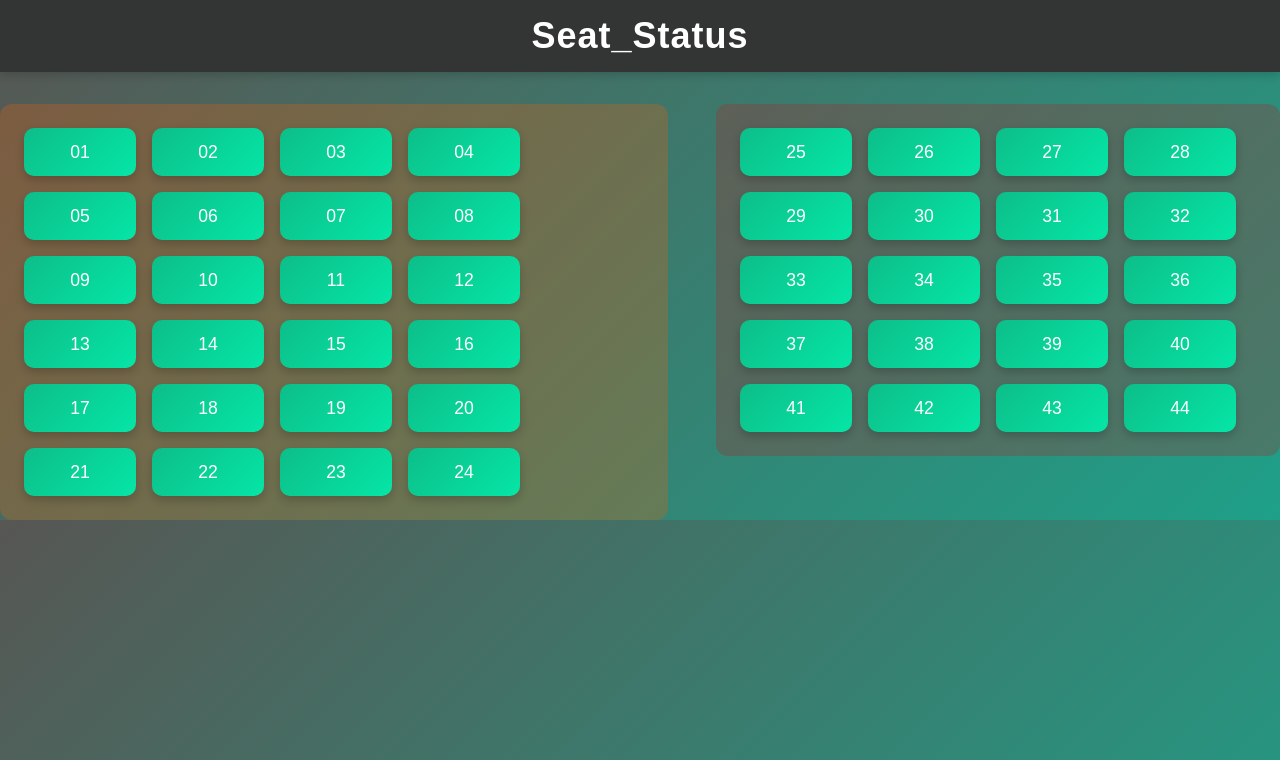
After one commit to sachinrawat6264384464/lakshya-luk, a Django app: page /seat/ in a window 1280 px wide. The commit adds this page. Shown: the top 760 px of the page. Run offline with Django 4.2, Linux system fonts and the light colour scheme.

Commit message:
make a seat stuts

```diff
--- a/CoachHub/urls.py
+++ b/CoachHub/urls.py
@@ -30,6 +30,7 @@ urlpatterns = [
     path('visiter/', visiter, name='visiter'),
     path('book/', book, name='book'),
     path('fecilities/', fecilities, name='fecilities'),
+    path('seat/', seat, name='seat'),
 
 
     path('delete_visiter/<int:id>/', delete_visiter, name='delete_visiter'),
--- a/EduTrack/views.py
+++ b/EduTrack/views.py
@@ -207,3 +207,5 @@ def book(request):
 
    ]
    return render(request,"books.html",{"books":books})
+def seat(request):
+  return render(request,"seats.html")
--- a/templates/index.html
+++ b/templates/index.html
@@ -568,6 +568,7 @@ body.dark-mode {
 
         {% if is_admin %}
   <li><a href="{% url 'visiterdata' %}">Visiter_Data 📉</a></li>
+  <li><a href="{% url 'seat' %}">Sheets_data📉</a></li>
 {% else%}
         <li><a href="/fecilities/">Facilities</a></li>
 
--- /dev/null
+++ b/templates/seats.html
@@ -0,0 +1,161 @@
+{% load static %}
+<!DOCTYPE html>
+<html lang="en">
+<head>
+  <meta charset="UTF-8" />
+  <meta name="viewport" content="width=device-width, initial-scale=1.0" />
+  <title>Seat_Info</title>
+
+  <style>
+    * {
+      margin: 0;
+      padding: 0;
+      box-sizing: border-box;
+      font-family: "Poppins", sans-serif;
+    }
+
+    body {
+      background: linear-gradient(135deg, #575653, #1ea088);
+      height: auto;
+      overflow-x: hidden;
+    }
+
+    h2 {
+      letter-spacing: 1px;
+    }
+
+    .header {
+      width: 100vw;
+      height: 9vh;
+      background-color: #333535;
+      display: flex;
+      align-items: center;
+      justify-content: center;
+      color: white;
+      font-size: 1.5rem;
+      font-weight: 600;
+      box-shadow: 0 2px 10px rgba(0, 0, 0, 0.2);
+    }
+
+    .main {
+      display: flex;
+      align-items: flex-start;
+      justify-content: center;
+      gap: 3rem;
+      margin-top: 2rem;
+    }
+
+    .btns {
+      padding: 1.5rem;
+      border-radius: 12px;
+      background: rgba(255, 255, 255, 0.2);
+      display: flex;
+      flex-wrap: wrap;
+      align-items: center;
+      gap: 1rem;
+    }
+
+    button {
+      width: 7rem;
+      height: 3rem;
+      border: none;
+      border-radius: 10px;
+      font-size: 1.1rem;
+      font-weight: 500;
+      cursor: pointer;
+      color: white;
+      background: linear-gradient(135deg, #0dbe89, #05e6a6);
+      transition: all 0.3s ease;
+      box-shadow: 0 4px 10px rgba(0, 0, 0, 0.2);
+    }
+
+    button:hover {
+      transform: scale(1.05);
+      background: linear-gradient(135deg, #36d1dc, #5b86e5);
+    }
+
+    button.booked {
+      background: linear-gradient(135deg, #ff512f, #dd2476);
+    }
+
+    @media (max-width: 768px) {
+      .main {
+        flex-direction: column;
+        align-items: center;
+      }
+    }
+  </style>
+</head>
+
+<body>
+  <div class="header"><h2>Seat_Status</h2></div>
+
+  <div class="main">
+    <!-- Left Side Seats -->
+    <div class="btns" style="background-color: rgba(217, 97, 17, 0.3);">
+      <button>01</button>
+      <button>02</button>
+      <button>03</button>
+      <button>04</button>
+      <button>05</button>
+      <button>06</button>
+      <button>07</button>
+      <button>08</button>
+      <button>09</button>
+      <button>10</button>
+      <button>11</button>
+     <button>12</button>
+      <button>13</button>
+      <button>14</button>
+      <button>15</button>
+      <button>16</button>
+      <button>17</button>
+      <button>18</button>
+      <button>19</button>
+      <button>20</button>
+      <button>21</button>
+      <button>22</button>
+      <button>23</button>
+      <button>24</button>
+    </div>
+
+    <!-- Right Side Seats -->
+    <div class="btns"  style="background-color: rgba(165, 42, 42, 0.3);">
+      <button>25</button>
+      <button>26</button>
+      <button>27</button>
+      <button>28</button>
+      <button>29</button>
+      <button>30</button>
+      <button>31</button>
+      <button>32</button>
+      <button>33</button>
+      <button>34</button>
+      <button>35</button>
+      <button>36</button>
+      <button>37</button>
+      <button>38</button>
+      <button>39</button>
+      <button>40</button>
+      <button>41</button>
+      <button>42</button>
+      <button>43</button>
+      <button>44</button>
+    </div>
+  </div>
+
+  <script>
+    // ✅ All seat button selection
+    const buttons = document.querySelectorAll("button");
+
+    buttons.forEach((btns)=>{
+    btns.addEventListener("click",()=>{
+    btns.classList.toggle("booked")
+
+    })
+
+
+    })
+  </script>
+</body>
+</html>
```
